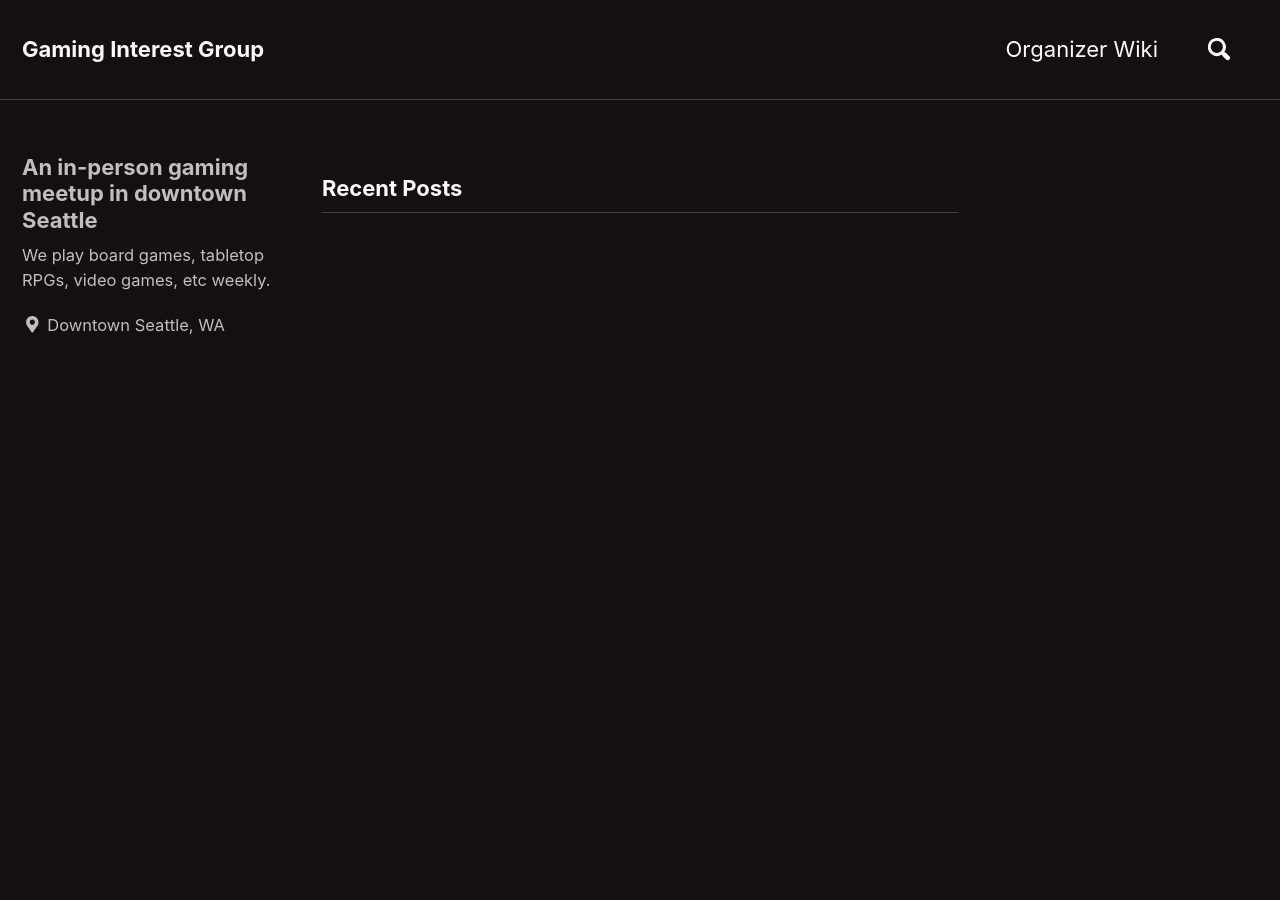
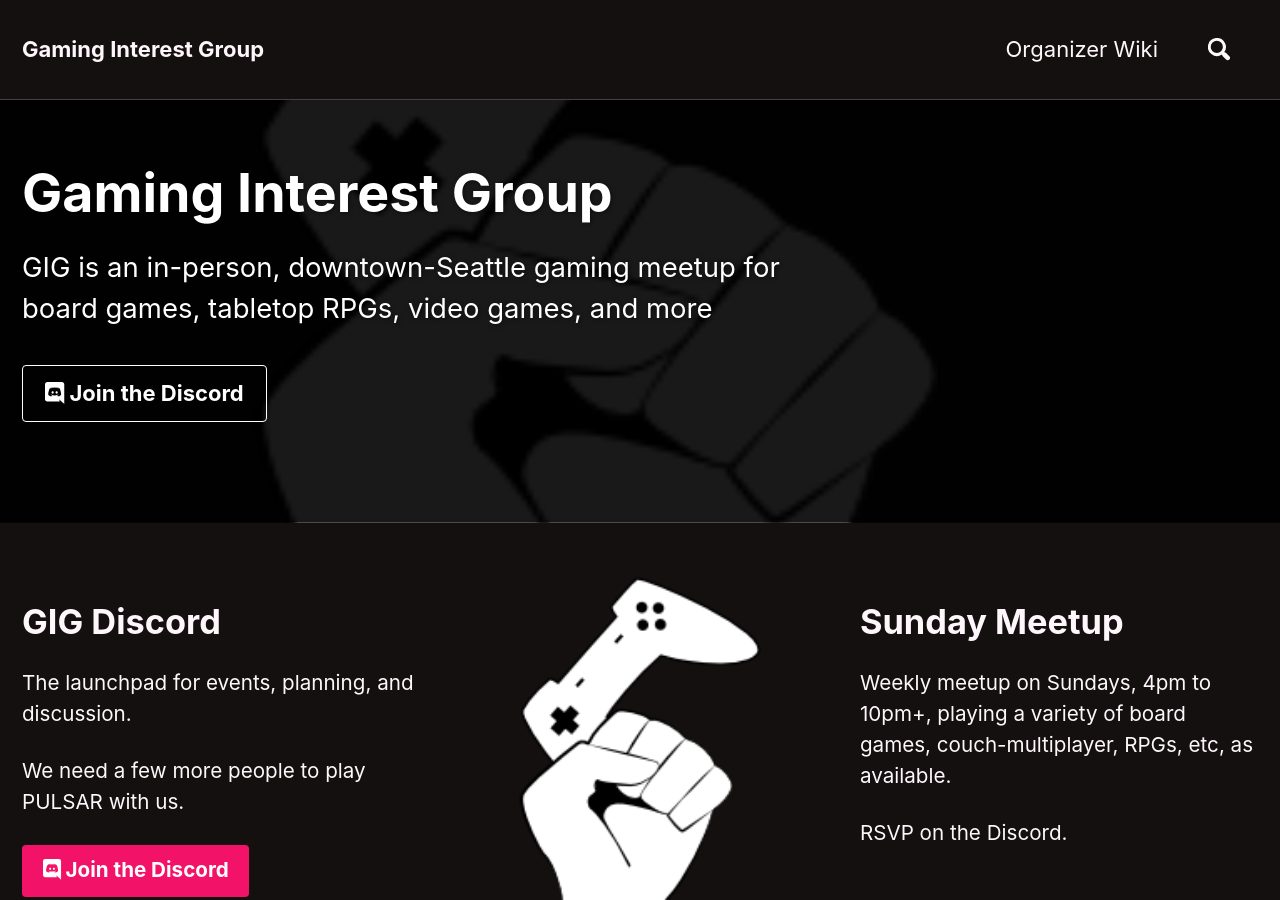
Before and after one commit to gaming-interest-group/gaming-interest-group.github.io, a Jekyll site: the page built from _pages/home.md, in a window 1280 px wide and 900 px high. Built offline with Jekyll 4.4.1, drawn with Linux system fonts in a browser that asks for light colours; nearby versions of some CDN libraries; the list of posts is cut into pages by our own code.

```diff
--- a/_config.yml
+++ b/_config.yml
@@ -173,7 +173,7 @@ timezone: # https://en.wikipedia.org/wiki/List_of_tz_database_time_zones
 
 # Plugins (previously gems:)
 plugins:
-  - jekyll-paginate
+#  - jekyll-paginate
   - jekyll-sitemap
   - jekyll-gist
   - jekyll-feed
--- /dev/null
+++ b/_pages/home.md
@@ -0,0 +1,31 @@
+---
+layout: splash
+permalink: /
+header:
+  overlay_color: transparent
+  overlay_image: /assets/logos/LogoSimplifiedBW.png
+  overlay_filter: .9
+  caption:
+  cta_label: &joinDiscord "<i class='fab fa-discord'></i> Join the Discord"
+  cta_url: "https://discord.gg/yuEWCNR"
+excerpt: 'GIG is an in-person, downtown-Seattle gaming meetup for board games, tabletop RPGs, video games, and more'
+feature_row:
+  - title: "GIG Discord"
+    excerpt: "The launchpad for events, planning, and discussion.\n\nWe need a few more people to play PULSAR with us."
+    url: "https://discord.gg/yuEWCNR"
+    btn_class: "btn--primary"
+    btn_label: *joinDiscord
+  - image_path: /assets/logos/LogoSimplifiedBW.png
+    alt: "Resistance fist holding a tiny controller"
+  - title: "Sunday Meetup"
+    excerpt: "Weekly meetup on Sundays, 4pm to 10pm+, playing a variety of board games, couch-multiplayer, RPGs, etc, as available.\n\nRSVP on the Discord."
+    # url: "/docs/layouts/"
+    # btn_class: "btn--primary"
+    # btn_label: "Learn More"
+# intro:
+#   - excerpt: 'Doot Dooooooooot'
+---
+
+<!-- {% include feature_row id="intro" type="center" %} -->
+
+{% include feature_row %}
--- a/index.html
+++ /dev/null
@@ -1,4 +0,0 @@
----
-layout: home
-author_profile: true
----
```
Also changed, not shown: _pages/404.md (added, +16 -0 lines), assets/logos/LogoSimplifiedBW.png (added).
